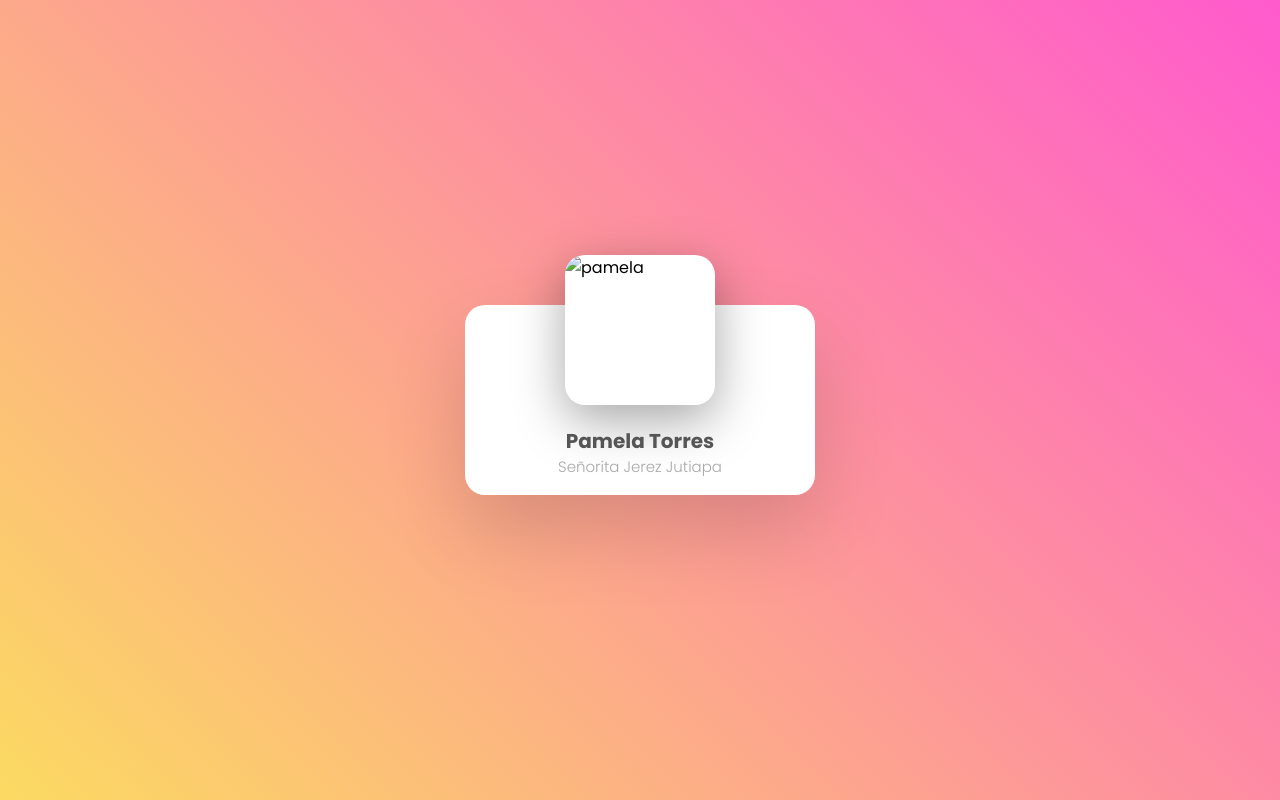
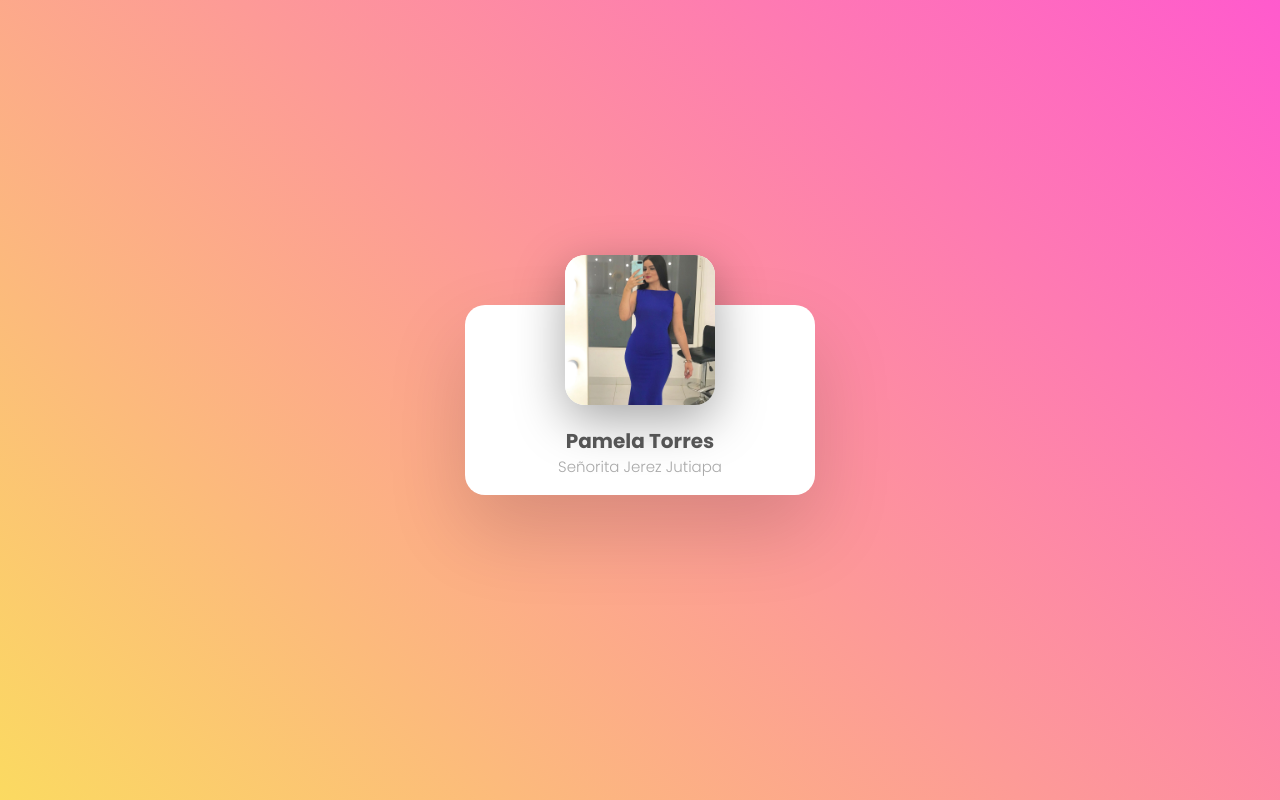
Before and after one commit to Jhoel24/carta-animada, a plain HTML site: page index.html in a window 1280 px wide. Drawn offline with Linux system fonts and the light colour scheme; the site is published under a folder, as on GitHub Pages, so addresses that start at the root find nothing.

Commit message:
index actualizado

```diff
--- a/index.html
+++ b/index.html
@@ -10,7 +10,7 @@
 <body>
    <div class="card" onclick="">
        <div class="imgBx" onclick="">
-           <img src="/imagenes/pamelita2.jpeg" alt="pamela">
+           <img src="imagenes/pamelita2.jpeg" alt="pamela">
        </div>
        <div class="content" onclick="">
            <div class="details" onclick="">
```
